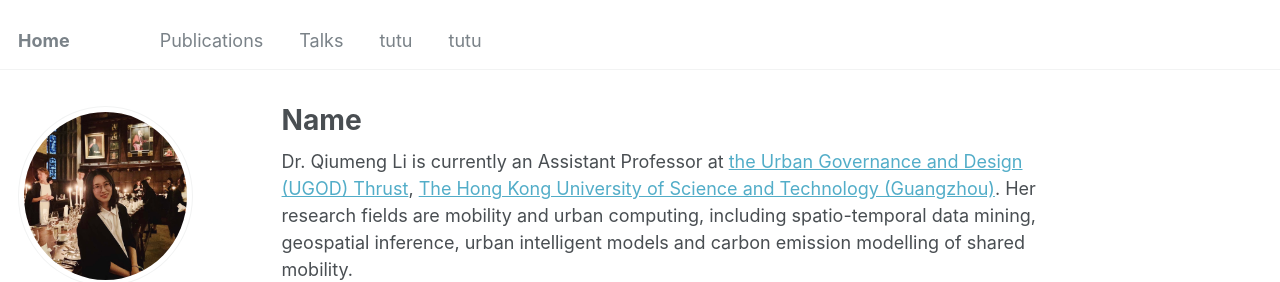
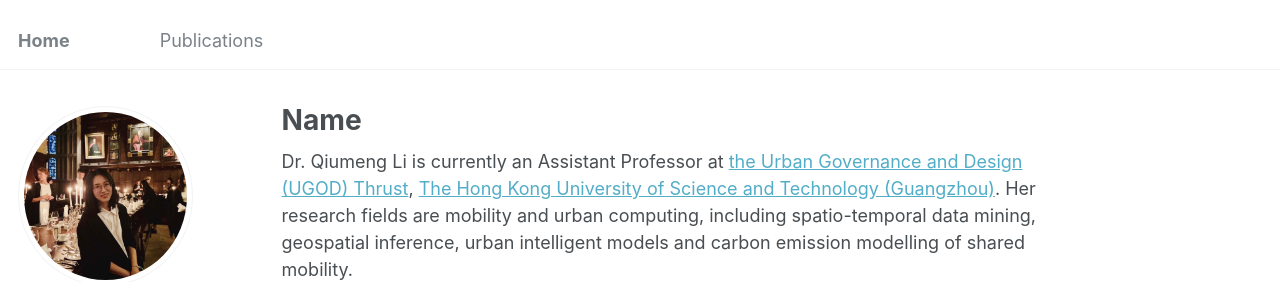
Before and after one commit to qiumengl/qiumengl.github.io, a Jekyll site: the page built from _pages/about.md, in a window 1280 px wide. Shown: the top 282 px of the page. Built offline with Jekyll 4.4.1, drawn with Linux system fonts in a browser that asks for light colours; some web fonts are replaced.

Commit message:
Update navigation.yml

```diff
--- a/_data/navigation.yml
+++ b/_data/navigation.yml
@@ -2,12 +2,3 @@
 main:
   - title: "Publications"
     url: /publications/
-
-  - title: "Talks"
-    url: /talks/
-
-  - title: "tutu"
-    url: /cv/
-
-  - title: "tutu"
-    url: /professions/
```
